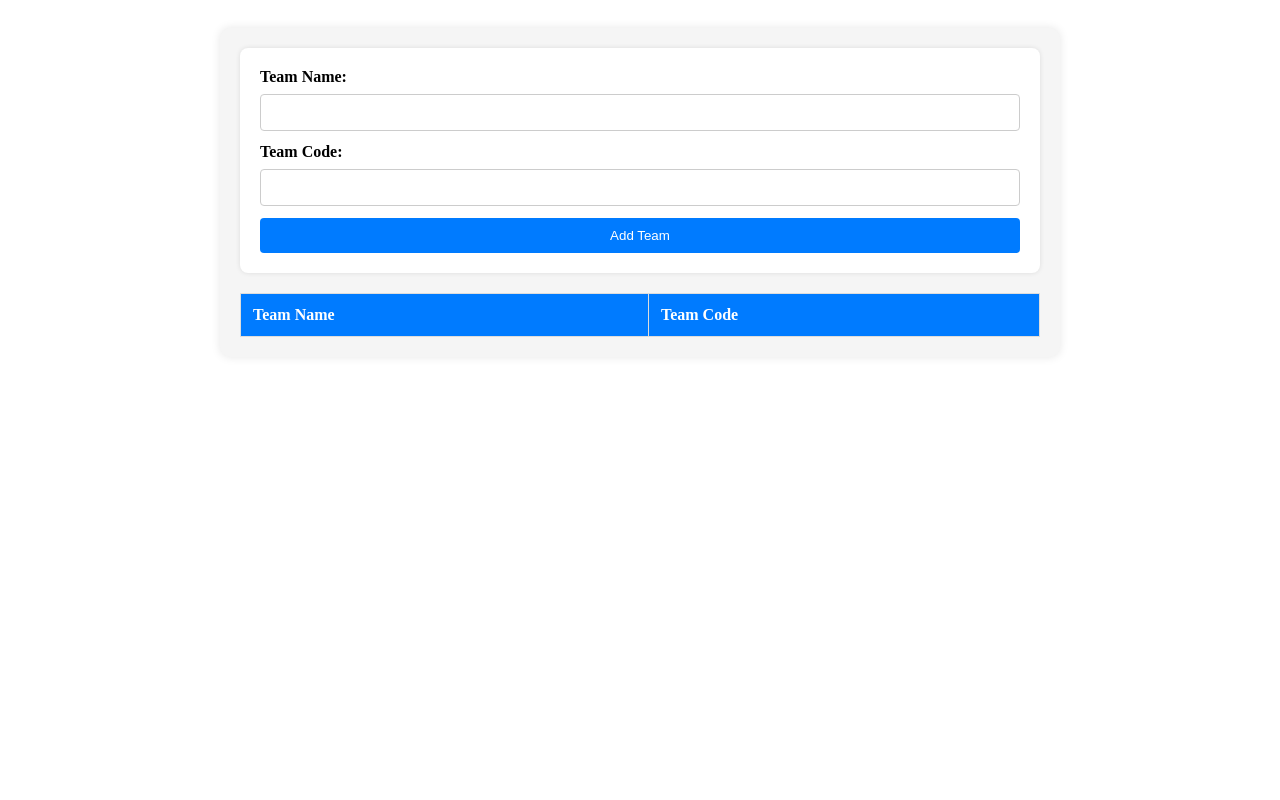
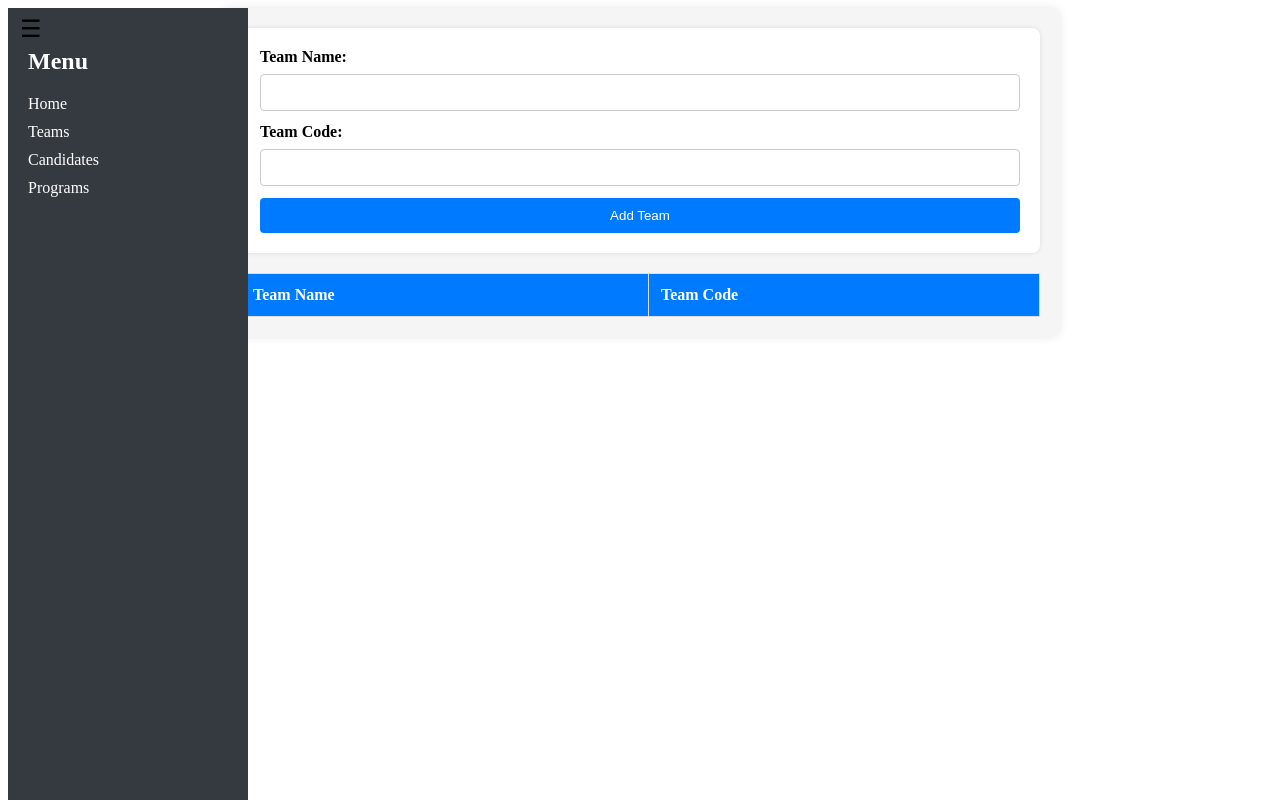
Before and after one commit to Javadamkd/art-fest-management, a Next.js app: page /teams in a window 1280 px wide. Built offline with nearby package versions, Linux system fonts and the light colour scheme.

Commit message:
Update layout.module.css

```diff
--- a/components/layout.module.css
+++ b/components/layout.module.css
@@ -1,10 +1,4 @@
 /* layout.module.css */
-.container {
-  position: relative;
-  height: 100%;
-  display: flex;
-}
-
 .menuButton {
   position: fixed;
   top: 10px;
@@ -13,31 +7,7 @@
   background: none;
   border: none;
   font-size: 24px;
-  color: white;
+  color: black; /* Change color to black */
   cursor: pointer;
   padding: 5px 10px;
 }
-
-.sidebar {
-  width: 250px;
-  height: 100%;
-  position: fixed;
-  top: 0;
-  left: -250px; /* Hidden by default */
-  background-color: #333;
-  color: #fff;
-  z-index: 1000;
-  transition: left 0.3s ease; /* Smooth transition */
-}
-
-.sidebar.open {
-  left: 0; /* Visible when open */
-}
-
-.content {
-  margin-left: 0; /* Default margin */
-  padding: 20px;
-  width: 100%;
-  transition: margin-left 0.3s ease;
-  position: relative;
-}
```
